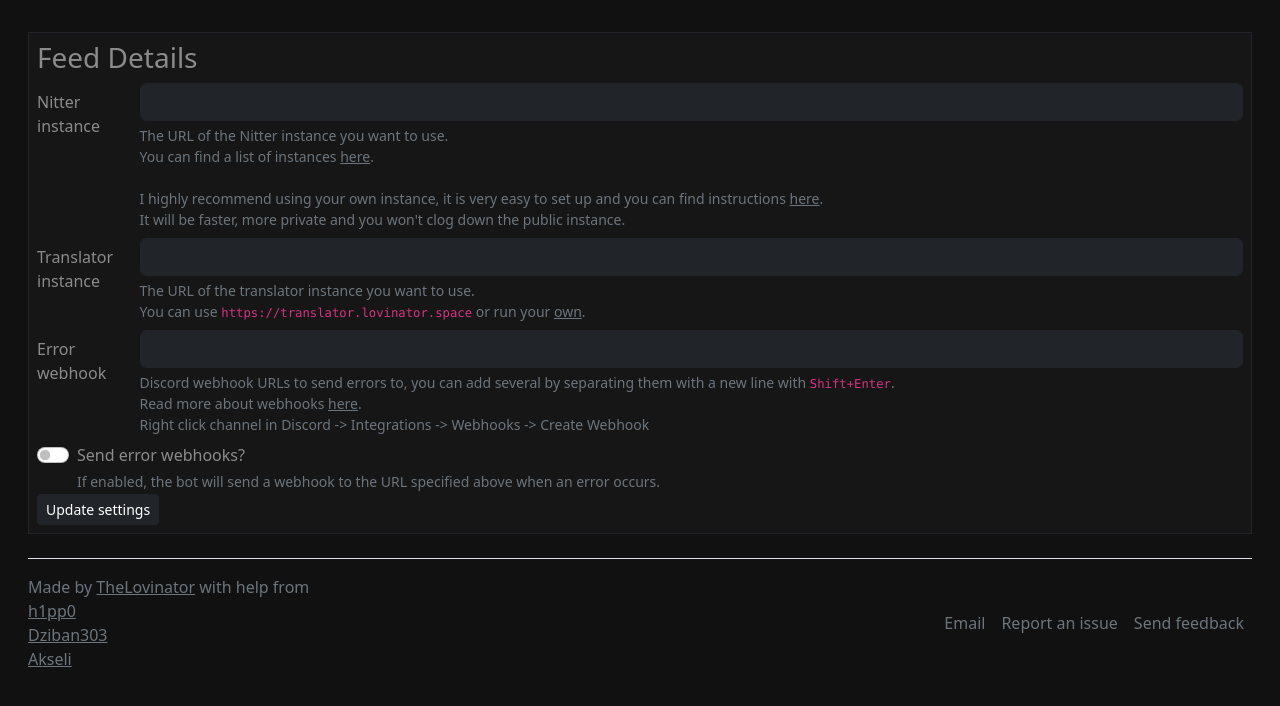
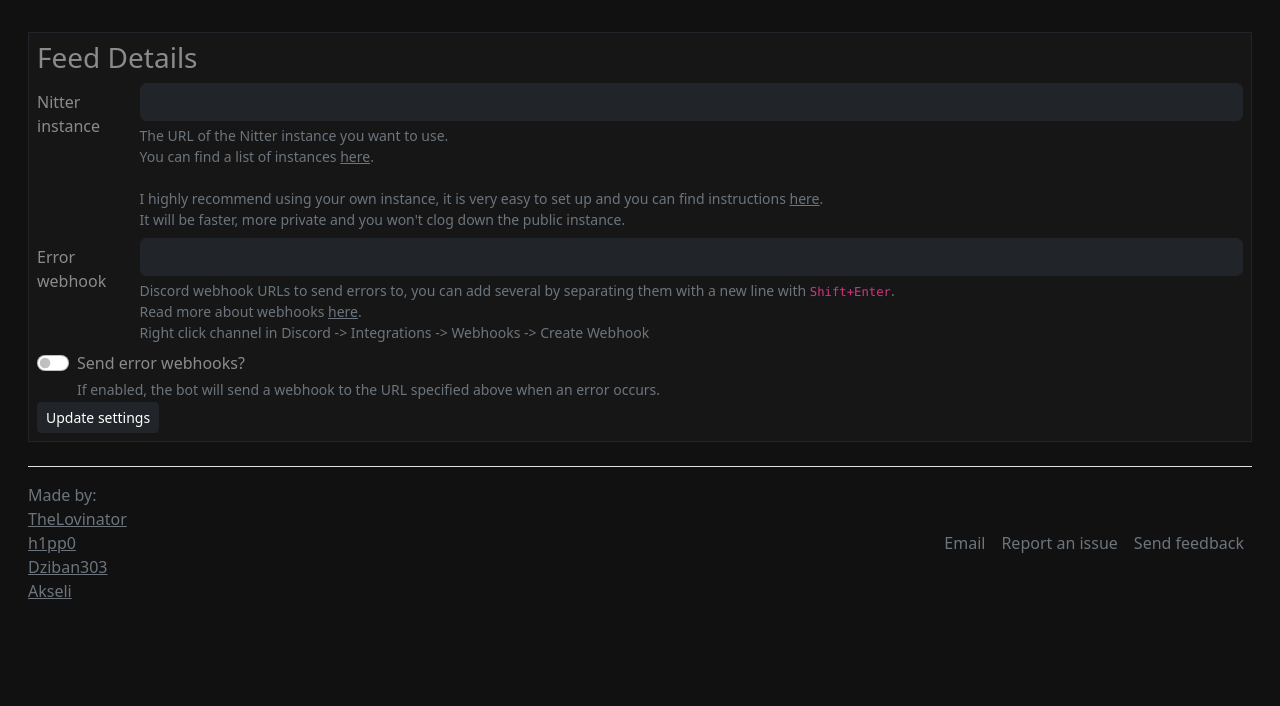
Before and after one commit to TheLovinator1/discord-twitter-webhooks, a FastAPI app: template discord_twitter_webhooks/templates/settings.html in a window 1280 px wide. Shown: the part 57-763 px from the top of the page. Run offline with FastAPI, Linux system fonts and the light colour scheme; the template is opened without the code that fills it, so the values that code supplies are empty.

Commit message:
Fix things

```diff
--- a/discord_twitter_webhooks/main.py
+++ b/discord_twitter_webhooks/main.py
@@ -12,8 +12,15 @@ from fastapi.staticfiles import StaticFiles
 from fastapi.templating import Jinja2Templates
 from loguru import logger
 from reader import Reader
+from starlette import status
 
-from discord_twitter_webhooks._dataclasses import ApplicationSettings, Group, get_group, get_app_settings
+from discord_twitter_webhooks._dataclasses import (
+    ApplicationSettings,
+    Group,
+    get_group,
+    get_app_settings,
+    set_app_settings,
+)
 from discord_twitter_webhooks.reader_settings import get_reader
 from discord_twitter_webhooks.send_to_discord import send_to_discord
 
@@ -33,6 +40,8 @@ async def index(request: Request) -> Response:
     """
     groups = reader.get_tag((), "groups", [])
     list_of_groups = [get_group(reader, group) for group in groups]
+    list_of_groups = [group for group in list_of_groups if group]  # Remove None values
+
     return templates.TemplateResponse(
         "index.html",
         {
@@ -75,9 +84,8 @@ async def modify(request: Request, uuid: str) -> Response:
         "modify.html",
         {
             "request": request,
-            "settings": settings,
+            "settings": group,
             "modifying": True,
-            "group": group,
         },
     )
 
@@ -85,6 +93,7 @@ async def modify(request: Request, uuid: str) -> Response:
 @app.post("/add")
 @app.post("/modify")
 async def add_post(
+    request: Request,
     name: Annotated[str, Form(title="Group Name")],
     webhooks: Annotated[str, Form(title="Webhook URLs")],
     usernames: Annotated[str, Form(title="Twitter Usernames")],
@@ -119,6 +128,10 @@ async def add_post(
     Returns:
         str: The add page.
     """
+    # Check if we are modifying and if no uuid
+    if not uuid and "modify" in request.url.path:
+        return "Failed to modify group. No UUID provided."
+
     if not uuid:
         uuid = str(uuid4())
 
@@ -133,6 +146,7 @@ async def add_post(
         name=name,
         webhooks=webhooks_split,
         usernames=usernames_split,
+        rss_feeds=[],
         send_retweets=send_retweets,
         send_replies=send_replies,
         send_as_text=send_as_text,
@@ -157,6 +171,10 @@ async def add_post(
         remove_utm=remove_utm,
         remove_copyright=remove_copyright,
     )
+
+    # This will be used when adding group.rss_feeds
+    rss_feeds = []
+
     # Add the group to the reader
     reader.set_tag((), uuid, group.__dict__)
     for _name in usernames_split:
@@ -164,24 +182,26 @@ async def add_post(
         # Add the rss feed to the reader
         reader.add_feed(name_url, exist_ok=True)
 
-        # Get the feed, so we can add the group to it
+        # Add what groups the feed is connected to
         our_feed = reader.get_feed(name_url)
         groups = reader.get_tag(our_feed, "groups", [])  # type: ignore
         groups.append(uuid)
-        groups = set(groups)
+        groups = set(groups)  # Remove duplicates
         reader.set_tag(our_feed, "groups", list(groups))  # type: ignore
         logger.info(f"Added group {group.uuid} to feed {name_url}")
+
+        rss_feeds.append(name_url)
 
     # Add the group to the groups list
     groups = reader.get_tag((), "groups", [])
     groups.append(uuid)
-    groups = set(groups)
+    groups = set(groups)  # Remove duplicates
     reader.set_tag((), "groups", list(groups))  # type: ignore
     logger.info(f"Added group {group.uuid} to groups list")
     logger.info(f"Group list is now {groups}")
 
     # Redirect to the index page.
-    return RedirectResponse(url="/", status_code=303)
+    return RedirectResponse(url="/", status_code=status.HTTP_303_SEE_OTHER)  # TODO: What status code should this be?
 
 
 @app.post("/remove_group")
@@ -193,12 +213,18 @@ async def remove_group_post(uuid: Annotated[str, Form()]) -> RedirectResponse:
     """
     # TODO: We should also remove the rss feed if it was the last group using it.
     group: Group = reader.get_tag((), uuid)  # type: ignore
-    logger.info(f"Removing group {group.uuid}\n{group}")
+    logger.info(f"Removing group {group}")
 
     reader.delete_tag((), uuid)
 
+    groups = reader.get_tag((), "groups", [])
+    logger.info(f"Group list is {groups}")
+    groups.remove(uuid)
+    reader.set_tag((), "groups", groups)
+    logger.info(f"Group list is now {groups}")
+
     # Redirect to the index page.
-    return RedirectResponse(url="/", status_code=303)
+    return RedirectResponse(url="/", status_code=status.HTTP_303_SEE_OTHER)  # TODO: What status code should this be?
 
 
 @app.get("/mark_as_unread/{uuid}")
@@ -215,7 +241,7 @@ async def mark_as_unread(uuid: str) -> RedirectResponse:
     logger.info(f"Marking feed {uuid} as unread")
 
     # Redirect to the index page.
-    return RedirectResponse(url="/", status_code=303)
+    return RedirectResponse(url="/", status_code=status.HTTP_303_SEE_OTHER)  # TODO: What status code should this be?
 
 
 @app.get("/settings")
@@ -228,7 +254,7 @@ async def settings(request: Request) -> Response:
     Returns:
         Response: The settings page.
     """
-    application_settings: ApplicationSettings = reader.get_tag((), "settings", ApplicationSettings())
+    application_settings: ApplicationSettings = get_app_settings(reader)
     return templates.TemplateResponse("settings.html", {"request": request, "settings": application_settings})
 
 
@@ -257,7 +283,7 @@ async def settings_post(
         error_webhook=error_webhook,
     )
 
-    reader.set_tag((), "settings", app_settings.__dict__)
+    set_app_settings(reader, app_settings)
     return templates.TemplateResponse(
         "settings.html",
         {
@@ -278,7 +304,7 @@ def startup() -> None:
     logger.add(
         sys.stderr,
         format=log_format,
-        level="INFO",
+        level="DEBUG",
         colorize=True,
         backtrace=False,
         diagnose=False,
--- a/discord_twitter_webhooks/templates/base.html
+++ b/discord_twitter_webhooks/templates/base.html
@@ -31,8 +31,8 @@
             {% endblock content %}
             <footer class="d-flex flex-wrap justify-content-between align-items-center py-3 my-4 border-top">
                 <p class="col-md-4 mb-0 text-muted d-none d-md-block">
-                    Made by
-                    <a class="text-muted" href="https://github.com/TheLovinator1">TheLovinator</a> with help from
+                    Made by:
+                    <br/><a class="text-muted" href="https://github.com/TheLovinator1">TheLovinator</a>
                     <br/><a class="text-muted" href="https://github.com/thebetauser">h1pp0</a>
                     <br/><a class="text-muted" href="https://github.com/dziban303">Dziban303</a>
                     <br/><a class="text-muted" href="https://github.com/accik">Akseli</a>
--- a/discord_twitter_webhooks/templates/index.html
+++ b/discord_twitter_webhooks/templates/index.html
@@ -19,7 +19,8 @@
                     <a class="text-muted"
                        href="{{ url_for('mark_as_unread', uuid=group.uuid ) }}">Mark as unread</a>
                     <br/>
-                    Webhooks: {% for hook in group.webhooks %}<a href="{{ hook }}">{{ hook }}</a> {% endfor %}<br/>
+                    Webhooks: {% for hook in group.webhooks %}
+                    <a class="text-muted" href="{{ hook }}">{{ hook }}</a> {% endfor %}<br/>
                     <br/>
                     usernames:
                     <ul>
--- a/discord_twitter_webhooks/templates/settings.html
+++ b/discord_twitter_webhooks/templates/settings.html
@@ -18,38 +18,20 @@
                            type="text"
                            value="{%- if settings.nitter_instance -%}{{ settings.nitter_instance }}{%- endif -%}"
                            class="form-control bg-dark border-dark text-muted"
-                 id="nitter_instance" />
+                           id="nitter_instance"/>
                     <div id="nitter_help" class="form-text">
                         The URL of the Nitter instance you want to use.
-            <br />
+                        <br/>
                         You can find a list of instances
                         <a class="text-muted"
                            href="https://github.com/zedeus/nitter/wiki/Instances">here</a>.
-            <br />
-            <br />
+                        <br/>
+                        <br/>
                         I highly recommend using your own instance, it is very easy to set up
                         and you can find instructions <a class="text-muted" href="">here</a>.
-            <br />
+                        <br/>
                         It will be faster, more private and you won't clog down the public
                         instance.
-          </div>
-        </div>
-      </div>
-      {# Translator instance #}
-      <div class="row pb-2">
-        <label for="translator_instance" class="col-sm-1 col-form-label">Translator instance</label>
-        <div class="col-sm-11">
-          <input name="translator_instance"
-                 type="text"
-                 value="{%- if settings.translator_instance -%}{{ settings.translator_instance }}{%- endif -%}"
-                 class="form-control bg-dark border-dark text-muted"
-                 id="translator_instance" />
-          <div id="translator_help" class="form-text">
-            The URL of the translator instance you want to use.
-            <br />
-            You can use
-            <code>https://translator.lovinator.space</code>
-            or run your <a class="text-muted" href="">own</a>.
                     </div>
                 </div>
             </div>
@@ -61,15 +43,15 @@
                            type="text"
                            value="{%- if settings.error_webhook -%}{{ settings.error_webhook }}{%- endif -%}"
                            class="form-control bg-dark border-dark text-muted"
-                 id="error_webhook" />
+                           id="error_webhook"/>
                     <div id="error_webhook_help" class="form-text">
                         Discord webhook URLs to send errors to, you can add several by separating
                         them with a new line with <code>Shift+Enter</code>.
-            <br />
+                        <br/>
                         Read more about webhooks
                         <a class="text-muted"
                            href="https://support.discord.com/hc/en-us/articles/228383668-Intro-to-Webhooks">here</a>.
-            <br />
+                        <br/>
                         Right click channel in Discord -> Integrations -> Webhooks -> Create
                         Webhook
                     </div>
```
Also changed, not shown: discord_twitter_webhooks/_dataclasses.py (+15 -5 lines), discord_twitter_webhooks/send_to_discord.py (+10 -10 lines), discord_twitter_webhooks/templates/add.html (+6 -5 lines), discord_twitter_webhooks/templates/modify.html (+7 -11 lines). Lines whose indentation alone changed are shown as unchanged.
